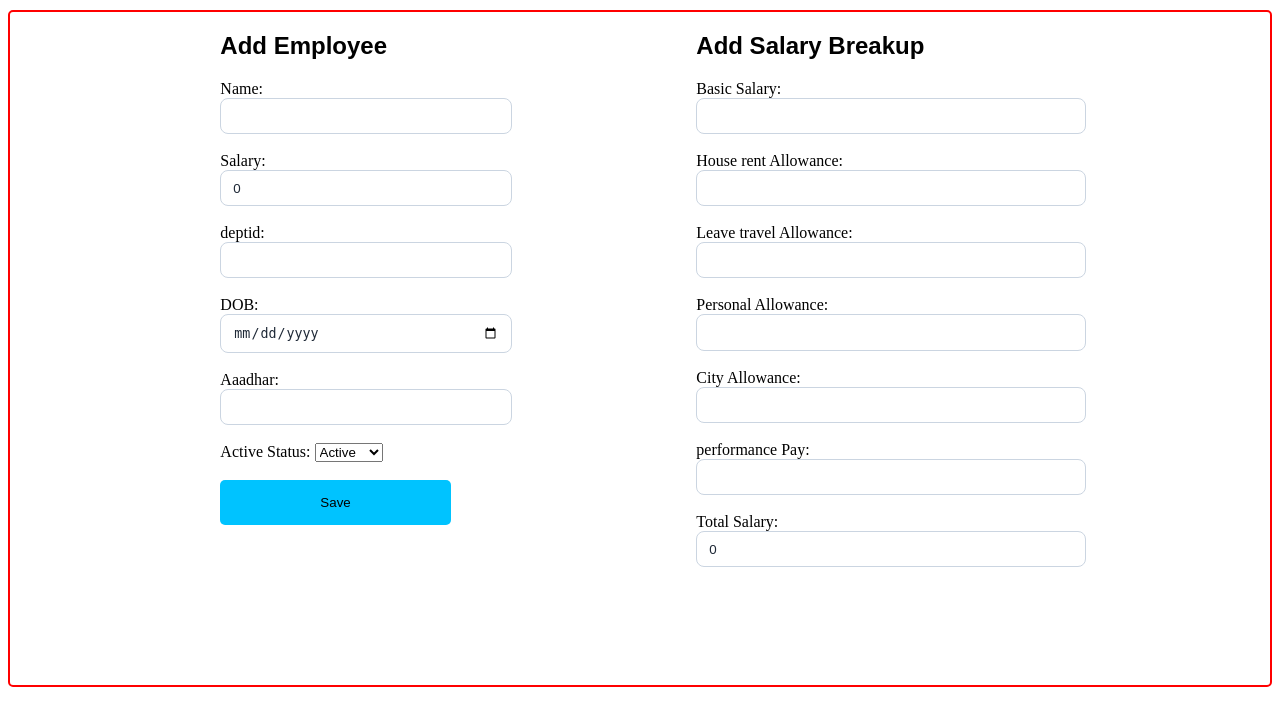
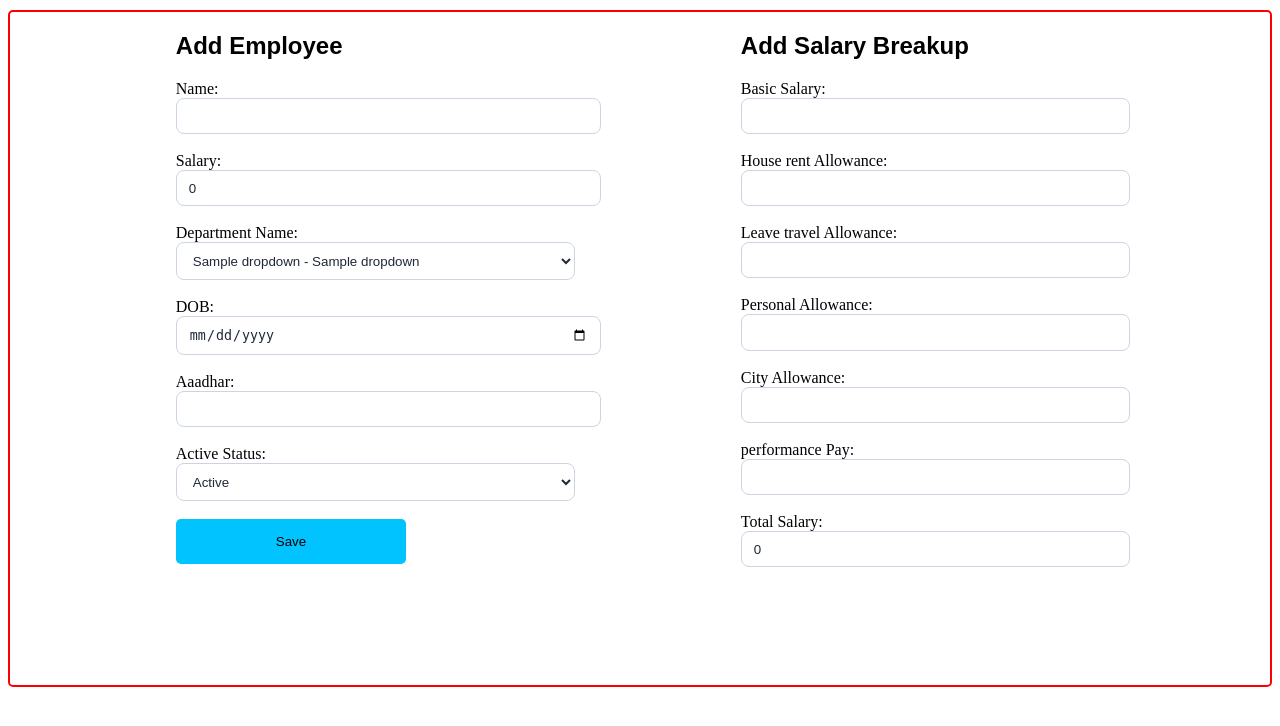
Before and after one commit to biswojitsahoo/Employee-department-management, a Flask app: template templates/add.html in a window 1280 px wide. Shown: the part 58-784 px from the top of the page. Run offline with Flask 3, Linux system fonts and the light colour scheme; the template is opened without the code that fills it: most values are stand-ins (such as "Sample title", 1, 10 or a date in 2020).

Commit message:
new dropdown value binded from db

```diff
--- a/app.py
+++ b/app.py
@@ -11,11 +11,11 @@ from reportlab.lib.styles import getSampleStyleSheet
 app = Flask(__name__)
 app.secret_key = "biswojit0000sahoo"
 
-oracledb.init_oracle_client(lib_dir= r"C:\oracle\instantclient-basic-windows.x64-23.9.0.25.07\instantclient_23_9")
+oracledb.init_oracle_client(lib_dir= r"C:\oracle\instantclient_23_9")
 # Oracle THIN Mode Connection
 connection = oracledb.connect(
-    user="core",
-    password="CORE",
+    user="user",
+    password="pass",
     host="localhost",
     port=1521,
     sid="xe"
@@ -32,6 +32,7 @@ def index():
  # Add Employee data
 @app.route('/add', methods=['GET', 'POST'])
 def add_employee():
+    cursor = connection.cursor()
     if request.method == 'POST':
         name = request.form['name']
         sal = request.form['salary']
@@ -52,7 +53,9 @@ def add_employee():
         cursor.execute("INSERT INTO employee_salary_details (EMP_ID, BASIC_SAL, HR_ALWC, LT_ALWC, PER_ALWC, CITY_ALWC, PERF_PAY, TOTAL) VALUES (EMP_SEQ.CURRVAL,:1, :2, :3, :4, :5, :6, :7)", ( bssal, hra, lta, pa, ca, pp, ts))
         connection.commit()
         return redirect('/')
-    return render_template('add.html')
+    cursor.execute("select dept_id, dept_name from department order by dept_id asc")
+    dropdown_data = cursor.fetchall()
+    return render_template('add.html', dropdown_data= dropdown_data)
 
  # Edit Employee data
 @app.route('/edit/<int:id>', methods=['GET', 'POST'])
@@ -80,7 +83,10 @@ def edit_employee(id):
         return redirect('/')
     cursor.execute("select t1.EMP_ID, t1.EMP_NAME, t1.EMP_SAL, t1.DEPT_ID, t1.DOB, t1.AADHAAR, t1.ACTIVE_STATUS, t.Basic_sal, t.HR_Alwc, t.lt_Alwc, t.Per_Alwc, t.City_alwc, t.perf_Pay , t.Total from employee_salary_details t, employee t1 where t.emp_id=t1.emp_id and t1.EMP_ID=:1", [id])
     employee = cursor.fetchone()
-    return render_template('edit.html', employee=employee, emp_id=id)
+    cursor.execute("select dept_id, dept_name from department order by dept_id asc")
+    dropdown_data = cursor.fetchall()
+    # return {'Name' : "Biswojit", "Age" : 24}
+    return render_template('edit.html', employee=employee, emp_id=id, dropdown_data=dropdown_data)
 
 
  # Delete Employee data
@@ -202,7 +208,7 @@ def download_pdf():
 
     # Title
     styles = getSampleStyleSheet()
-    title = Paragraph("<b>Employee Details Report</b>", styles["Title"])
+    title = Paragraph("<b>Employee Details Report</b>", styles["title"])
     elements.append(title)
     elements.append(Spacer(1, 12))
 
--- a/static/addemp.css
+++ b/static/addemp.css
@@ -120,3 +120,22 @@ input:focus {
   box-shadow: 0 0 0 3px rgba(37, 99, 235, 0.15);
   outline: none;
 }
+
+select {
+  width: 100%;
+  padding: .6rem .75rem;
+  border: 1px solid var(--border);
+  border-radius: 8px;
+  background: var(--bg);
+  color: var(--text);
+}
+select:focus {
+  border-color: var(--focus);
+  box-shadow: 0 0 0 3px rgba(37, 99, 235, 0.15);
+  outline: none;
+}
+
+option{
+  color: #0051ff;
+  font: bold;
+}
--- a/templates/add.html
+++ b/templates/add.html
@@ -13,13 +13,22 @@
             <h2>Add Employee</h2>
             Name: <input type="text" name="name" required><br><br>
             Salary: <input type="number" id="sal2" readonly name="salary"><br><br>
-            deptid: <input type="number" name="deptid" required><br><br>
+            <!-- deptid: <input type="number" name="deptid" required><br><br> -->
+
+            Department Name:
+
+            <select id="deptid" name="deptid">
+                {% for id, name in dropdown_data %}
+                <option value="{{ id }}">{{ id }} - {{ name }}</option>
+                {% endfor %}
+            </select><br><br>
+
             DOB: <input type="date" name="dob" required><br><br>
             Aaadhar: <input type="number" name="aadhaar" required ><br><br>
-            <label for="activestatus">Active Status: </label>
-            <select id="activestatus" name="activestatus">
+            Active Status: <select id="activestatus" name="activestatus">
                 <option value="Active">Active</option>
                 <option value="Deleted">Deleted</option>
+                <option value="Terminated">Terminated</option>
             </select><br><br>
             <button type="submit">Save</button>
         </div>
```
Also changed, not shown: static/editemp.css (+17 -0 lines), templates/edit.html (+8 -3 lines).
